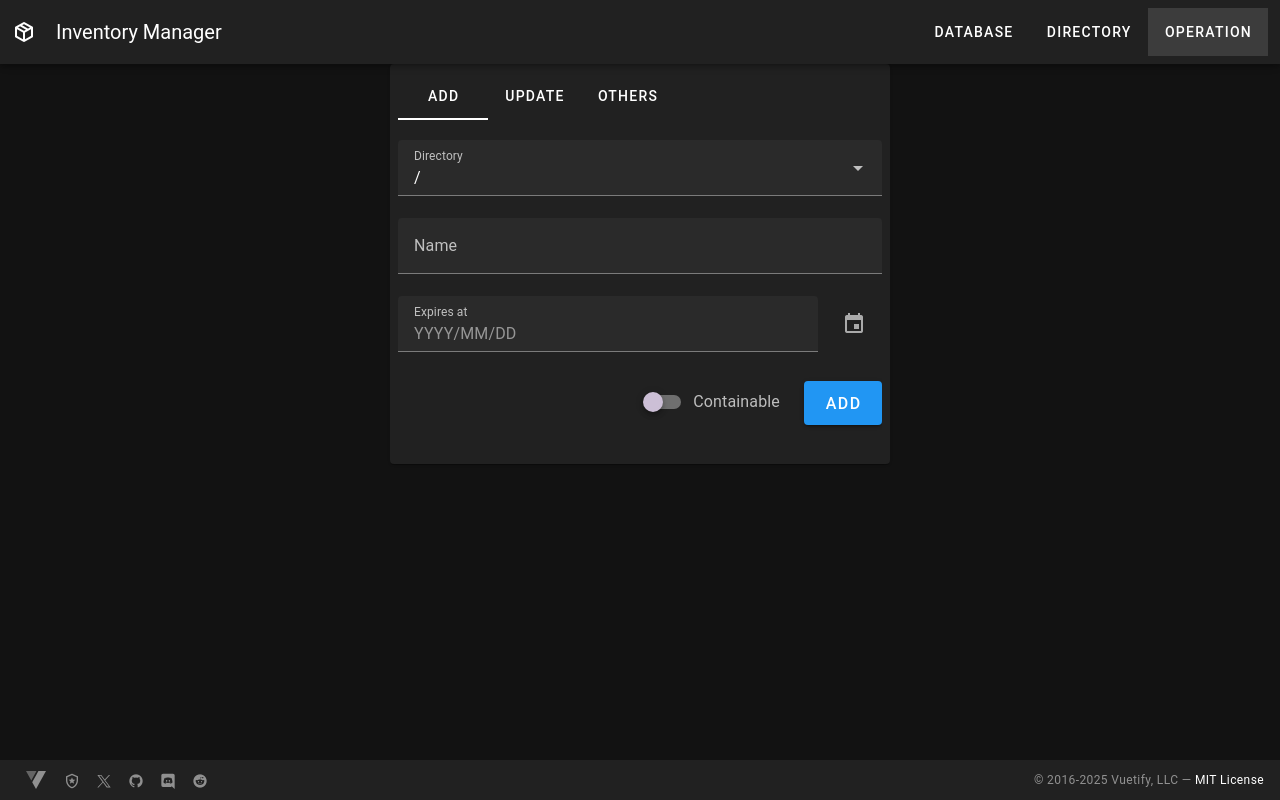
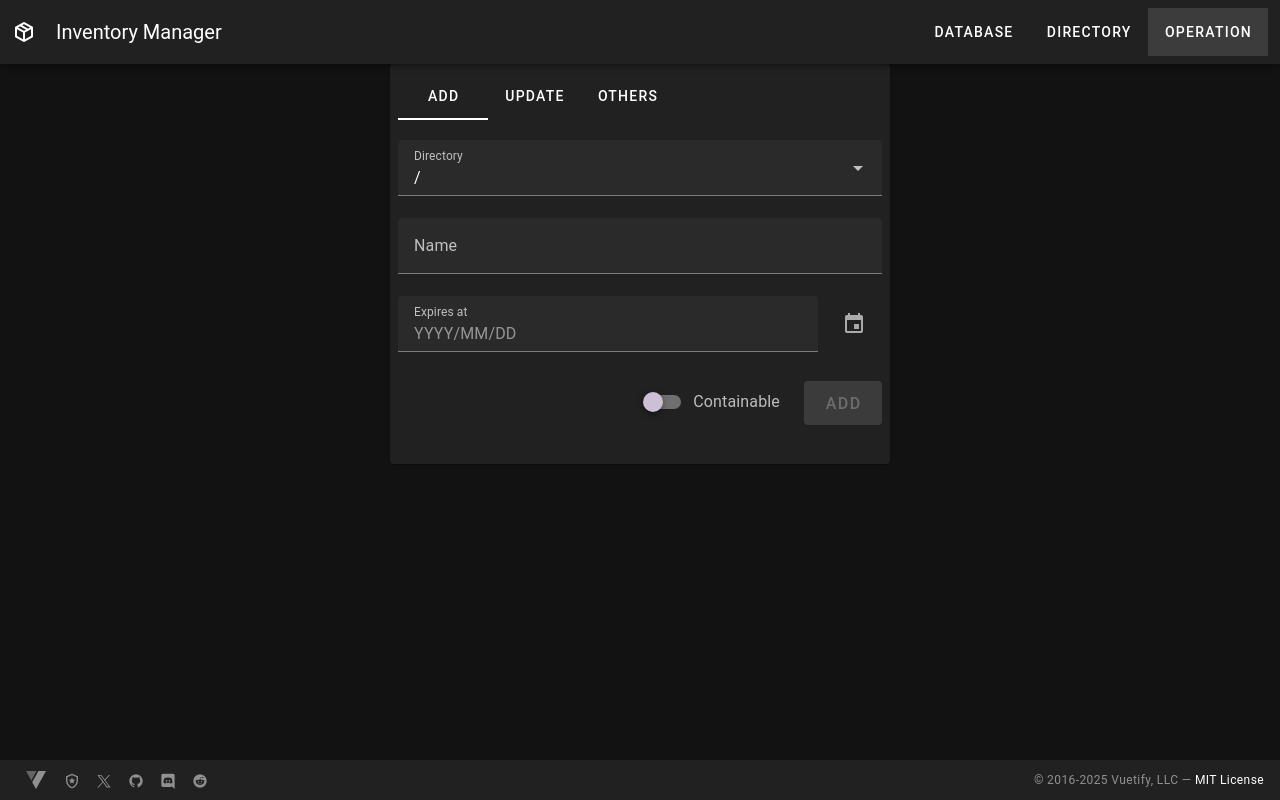
Before and after one commit to SuzuSys/inventory-manager, a Vue app: page /Operation in a window 1280 px wide. Built offline with nearby package versions, Linux system fonts and the light colour scheme.

Commit message:
feat: complete AddRecord component

```diff
--- a/src/components/AddRecord.vue
+++ b/src/components/AddRecord.vue
@@ -2,6 +2,12 @@
 import { db } from "@/db";
 import { useObservable } from "@/db/observable";
 import dayjs from "dayjs";
+
+const form = ref(null);
+
+computed(() => {
+  console.log(form.value);
+});
 
 const directory = ref("/");
 const directoryRules = {
@@ -18,13 +24,9 @@ const expiresAtRules = {
   format: (v: string) =>
     !v || dayjs(v, "YYYY/MM/DD", true).isValid() || "Invalid input.",
 };
+const showCalendar = ref(false);
 const expiresAtDate = ref(new Date());
-const showCalendar = ref(false);
-
 const updatedDate = ref(new Date());
-function detectUpdateDate(d: Date) {
-  updatedDate.value = d;
-}
 function okCalendar() {
   expiresAtDate.value = updatedDate.value;
   expiresAt.value = dayjs(updatedDate.value).format("YYYY/MM/DD");
@@ -47,14 +49,16 @@ async function submit() {
     directory: directory.value,
     name: name.value,
     registredAt: new Date(),
-    expiresAt: new Date(),
-    contentAddedAt: new Date(),
+    expiresAt: !!expiresAt.value
+      ? dayjs(expiresAt.value, "YYYY/MM/DD", true).toDate()
+      : new Date(0),
+    contentAddedAt: isContainable ? new Date() : new Date(0),
   });
 }
 </script>
 
 <template>
-  <v-form ref="form">
+  <v-form v-model="form">
     <v-autocomplete
       v-model="directory"
       label="Directory"
@@ -88,7 +92,7 @@ async function submit() {
           <v-date-picker
             show-adjacent-months
             v-model="expiresAtDate"
-            @update:model-value="detectUpdateDate"
+            @update:model-value="(d) => (updatedDate = d)"
           >
             <template v-slot:header="">
               <p class="text-center text-h5">
@@ -118,7 +122,13 @@ async function submit() {
         label="Containable"
         class="mr-6 mb-n5"
       ></v-switch>
-      <v-btn size="large" color="primary" @click="submit">Add</v-btn>
+      <v-btn
+        size="large"
+        :color="form ? 'primary' : ''"
+        :disabled="!form"
+        @click="submit"
+        >Add</v-btn
+      >
     </div>
   </v-form>
 </template>
```
